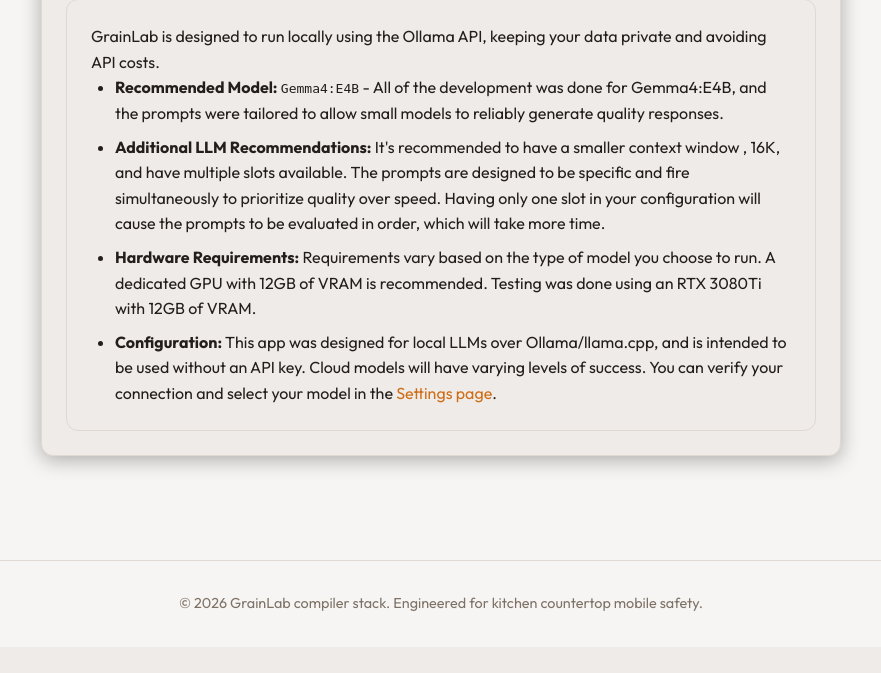
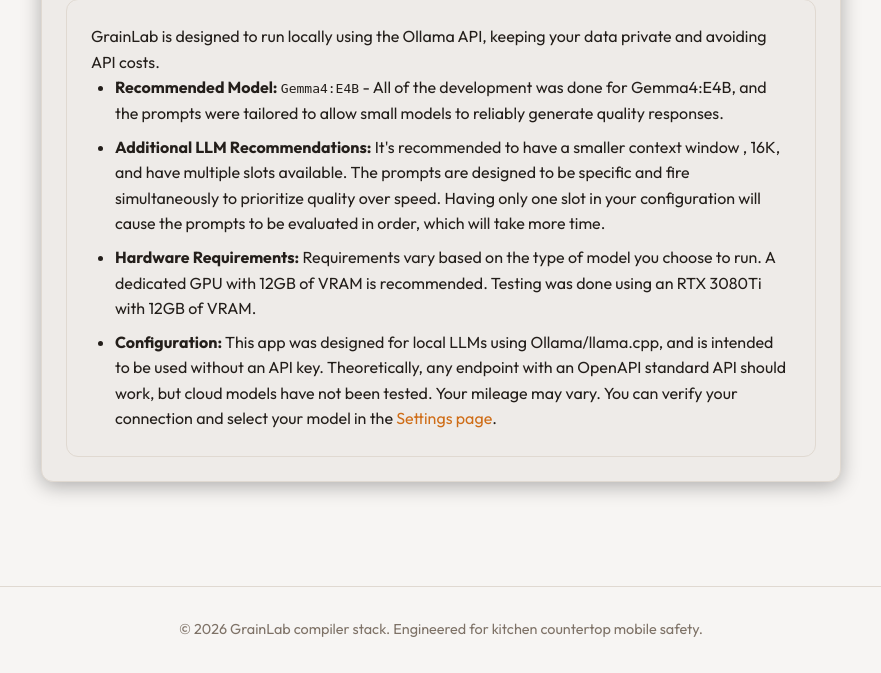
Before and after one commit to castertr0y357/GrainLab, a Django app: page /about/ in a window 1280 px wide. Shown: the part 1178-1851 px from the top of the page, without its empty margins (199-1080 px from the left). Before the commit the page ends 1789 px from the top, so only its background shows below. Run offline with Django 5.2, Linux system fonts and the light colour scheme; the visitor is signed in with stand-in values (Sample User, id 1); data comes from the database, SQL or seed files in the repository; parts of the project's set-up code (start-up, migrations or seed data) failed here and were passed over; some libraries are stand-ins or nearby versions.

Commit message:
tweak: rewrote statements in the About page to cover more areas and be more accurate to what was done.

```diff
--- a/templates/about.html
+++ b/templates/about.html
@@ -133,9 +133,10 @@
                 <li style="margin-bottom: 0.5rem;"><strong>Hardware Requirements:</strong> Requirements vary based on
                     the type of model you choose to run. A dedicated GPU with 12GB of VRAM is recommended. Testing was
                     done using an RTX 3080Ti with 12GB of VRAM.</li>
-                <li><strong>Configuration:</strong> This app was designed for local LLMs over Ollama/llama.cpp, and is
-                    intended to be used without an API key. Cloud models will have varying levels of success. You can
-                    verify your connection and select your model in the <a href="{% url 'settings_page' %}"
+                <li><strong>Configuration:</strong> This app was designed for local LLMs using Ollama/llama.cpp, and is
+                    intended to be used without an API key. Theoretically, any endpoint with an OpenAPI standard API
+                    should work, but cloud models have not been tested. Your mileage may vary. You can verify your
+                    connection and select your model in the <a href="{% url 'settings_page' %}"
                         style="color: var(--accent); text-decoration: none;">Settings page</a>.</li>
             </ul>
         </div>
```
